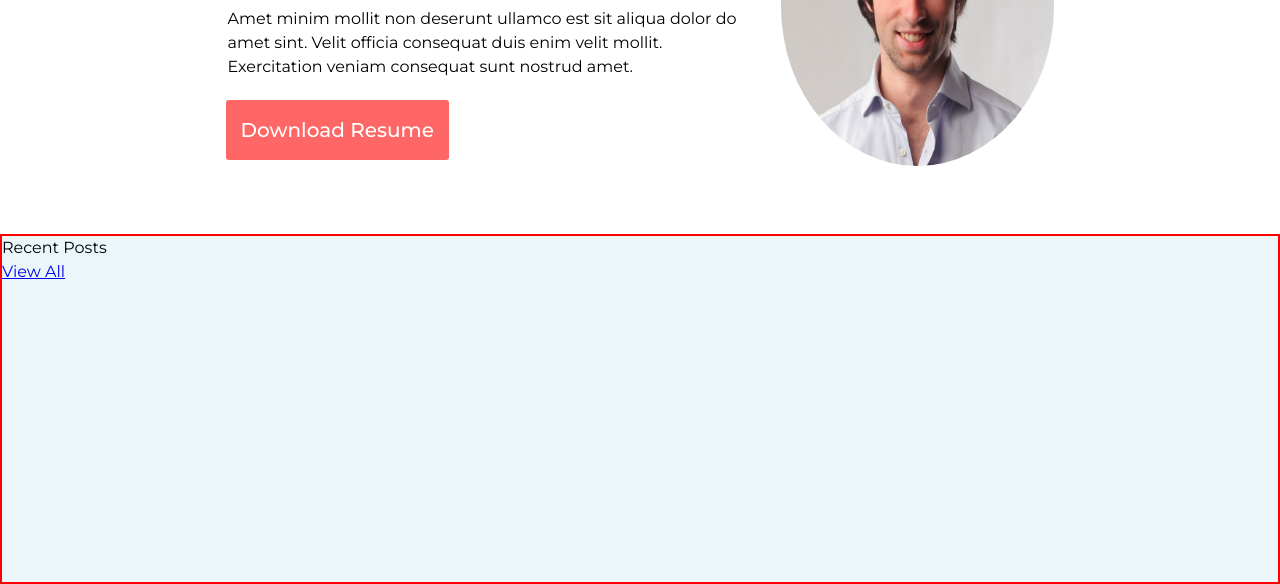
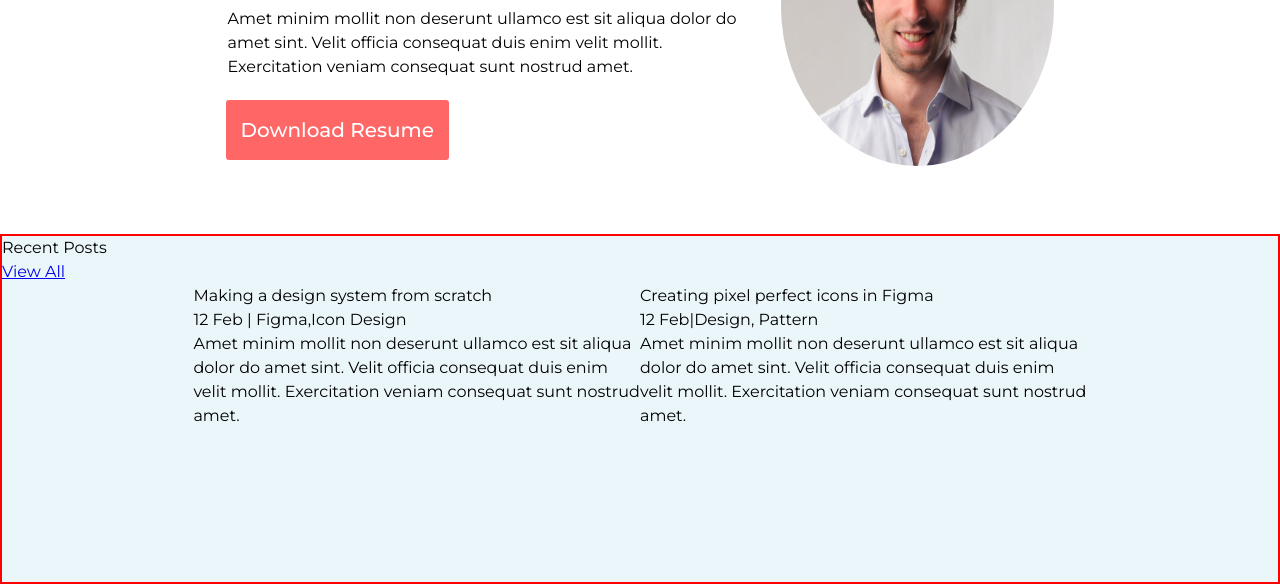
Before and after one commit to Yasir-Khan22/Resume__Page2, a website built with Vite: page Resume__page/index.html in a window 1280 px wide. Shown: the part 316-900 px from the top of the page. Built offline with nearby package versions, Linux system fonts and the light colour scheme.

Commit message:
html update

```diff
--- a/Resume__page/index.html
+++ b/Resume__page/index.html
@@ -69,8 +69,24 @@
           <a href="#">View All</a>
         </div>
         <div class="even-columns">
-          <div class="firstDiv"></div>
-          <div class="secondDiv"></div>
+          <div class="firstDiv">
+            <h2>Making a design system from scratch</h2>
+            <div>12 Feb<span> | </span> Figma,Icon Design</div>
+            <p>
+              Amet minim mollit non deserunt ullamco est sit aliqua dolor do
+              amet sint. Velit officia consequat duis enim velit mollit.
+              Exercitation veniam consequat sunt nostrud amet.
+            </p>
+          </div>
+          <div class="secondDiv">
+            <h2>Creating pixel perfect icons in Figma</h2>
+            <div>12 Feb<span>|</span>Design, Pattern</div>
+            <p>
+              Amet minim mollit non deserunt ullamco est sit aliqua dolor do
+              amet sint. Velit officia consequat duis enim velit mollit.
+              Exercitation veniam consequat sunt nostrud amet.
+            </p>
+          </div>
         </div>
       </section>
       <!-- MAIN  -->
```
